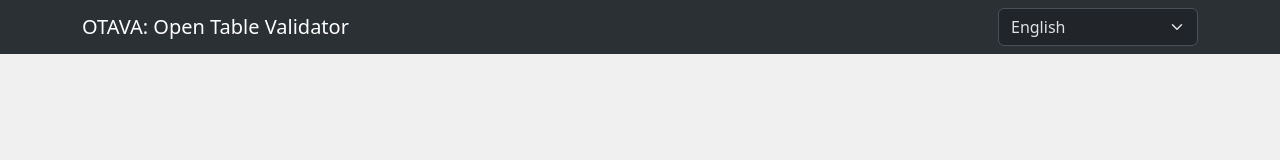
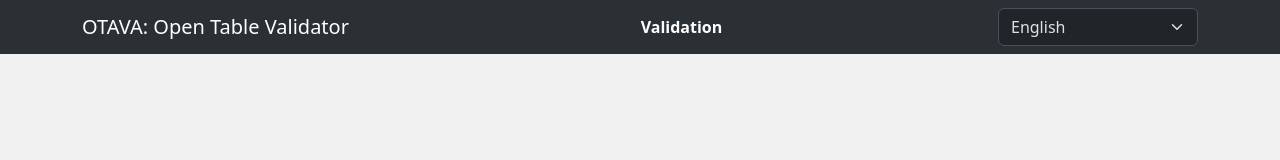
Before and after one commit to JanJanda/otava, a React (Create React App) app in the folder web-app/client/: page / in a window 1280 px wide. Shown: the top 160 px of the page. Built offline with nearby package versions, Linux system fonts and the light colour scheme.

Commit message:
Add not found page

```diff
--- a/web-app/client/src/App.js
+++ b/web-app/client/src/App.js
@@ -4,6 +4,8 @@ import ValidatePage from "./ValidatePage";
 import ResultPage from "./ResultPage";
 import TopBar from "./TopBar";
 import {englishLocale} from "./englishLocale";
+import HomePage from "./HomePage";
+import NotFoundPage from "./NotFoundPage";
 
 export const LocaleContext = createContext(englishLocale);
 
@@ -14,8 +16,10 @@ export default function App() {
     <LocaleContext.Provider value={locale}>
       <TopBar setLocale={setLocale} />
       <Routes>
+        <Route path="/" element={<HomePage />} />
         <Route path="/validate" element={<ValidatePage />} />
         <Route path="/result/:id" element={<ResultPage />} />
+        <Route path="*" element={<NotFoundPage />} />
       </Routes>
     </LocaleContext.Provider>
   );
--- /dev/null
+++ b/web-app/client/src/HomePage.js
@@ -0,0 +1,7 @@
+import React from "react";
+
+export default function HomePage() {
+  return (
+    ""
+  );
+}
--- /dev/null
+++ b/web-app/client/src/NotFoundPage.js
@@ -0,0 +1,12 @@
+import React, {useContext} from "react";
+import {LocaleContext} from "./App";
+
+export default function NotFoundPage() {
+  const locale = useContext(LocaleContext);
+
+  return (
+    <div className="center-msg mt-5">
+      <h1>{locale.notFound}</h1>
+    </div>
+  );
+}
--- a/web-app/client/src/TopBar.js
+++ b/web-app/client/src/TopBar.js
@@ -1,17 +1,27 @@
-import React from "react";
+import React, {useContext} from "react";
 import Container from "react-bootstrap/Container";
 import Navbar from "react-bootstrap/Navbar";
 import FormSelect from "react-bootstrap/FormSelect";
-import {Link} from "react-router-dom";
+import {Link, useLocation} from "react-router-dom";
 import {englishLocale} from "./englishLocale";
 import {czechLocale} from "./czechLocale";
+import {LocaleContext} from "./App";
 
 export default function TopBar(props) {
+  const locale = useContext(LocaleContext);
+  const location = useLocation();
+
+  let linkColor = "white";
+  if (location.pathname === "/validate") linkColor = "yellow";
+
   return (
     <Navbar className="bg-body-tertiary" data-bs-theme="dark">
       <Container>
         <Link to="/" style={{ textDecoration: "none" }}>
           <Navbar.Brand>OTAVA: Open Table Validator</Navbar.Brand>
+        </Link>
+        <Link to="/validate" style={{ textDecoration: "none", color: linkColor, fontWeight: "bold" }}>
+          {locale.validation}
         </Link>
           <LangSelect setLocale={props.setLocale} />
       </Container>
--- a/web-app/client/src/czechLocale.js
+++ b/web-app/client/src/czechLocale.js
@@ -21,5 +21,6 @@ export const czechLocale = {
   working: "Validace právě probíhá.",
   finished: "Validace je dokončena.",
   report: "Validační zpráva",
-  finishTime: "Čas dokončení"
+  finishTime: "Čas dokončení",
+  notFound: "Smůla, stránka nenalezena",
 };
--- a/web-app/client/src/englishLocale.js
+++ b/web-app/client/src/englishLocale.js
@@ -21,5 +21,6 @@ export const englishLocale = {
   working: "The validation is in progress.",
   finished: "The validation is finished.",
   report: "Validation report",
-  finishTime: "Finish time"
+  finishTime: "Finish time",
+  notFound: "Sorry, page not found",
 };
--- a/web-app/client/src/styles.css
+++ b/web-app/client/src/styles.css
@@ -10,3 +10,7 @@ body {
 .keep-lines {
     white-space: pre-wrap;
 }
+
+.center-msg {
+    text-align: center;
+}
```
